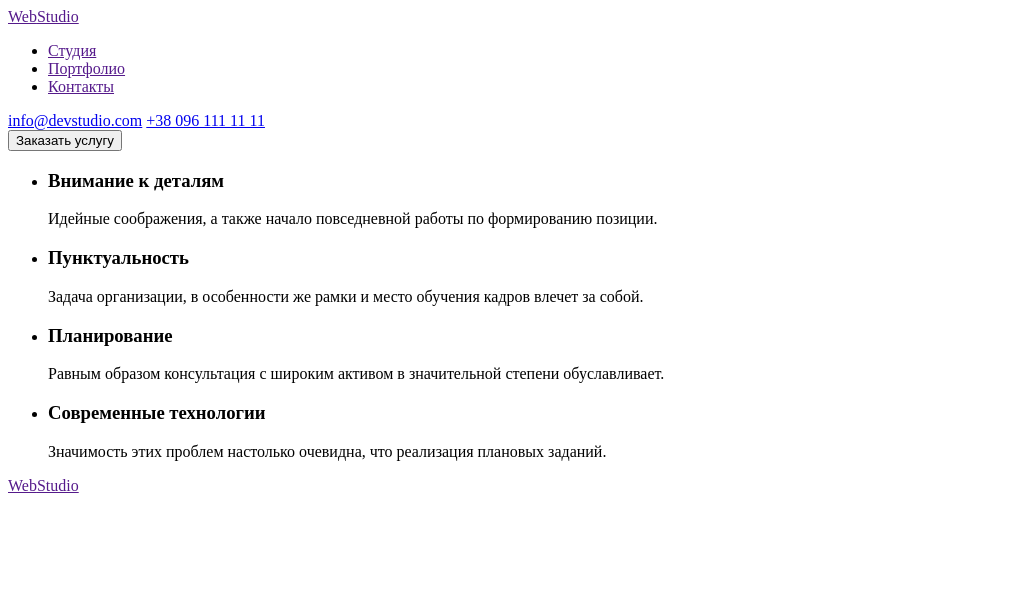
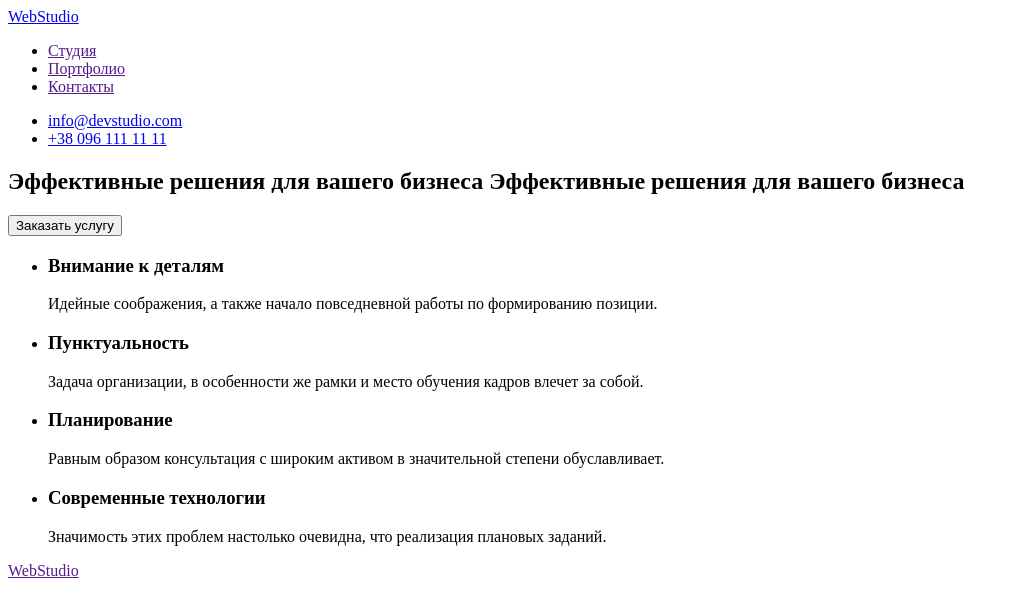
Before and after one commit to dev-kucha/goit-markup-hw-01, a plain HTML site: page index.html in a window 1280 px wide. Shown: the whole page, without its empty margins (0-1018 px from the left). Drawn offline with Linux system fonts and the light colour scheme.

Commit message:
Improve header and section1. Tested gitpul of other computer

```diff
--- a/index.html
+++ b/index.html
@@ -9,20 +9,25 @@
   <body>
     <header>
       <nav>
-        <a href=""><span>Web</span>Studio</a>
+        <a href="/"><span>Web</span>Studio</a>
         <ul>
           <li><a href="">Студия</a></li>
           <li><a href="">Портфолио</a></li>
           <li><a href="">Контакты</a></li>
         </ul>
       </nav>
-      <a href="mailto:info@devstudio.com">info@devstudio.com</a>
-      <a href="tel:+380961111111">+38 096 111 11 11</a>
+      <ul>
+        <li><a href="mailto:info@devstudio.com">info@devstudio.com</a></li>
+        <li><a href="tel:+380961111111">+38 096 111 11 11</a></li>
+      </ul>
     </header>
     <main>
-      <section>
-        <button type="button">Заказать услугу</button>
-      </section>
+      <div>
+        <section>
+          <h1>Эффективные решения для вашего бизнеса Эффективные решения для вашего бизнеса</h1>
+          <button type="button">Заказать услугу</button>
+        </section>
+      </div>
       <section>
         <h2 hidden></h2>
         <ul>
```
